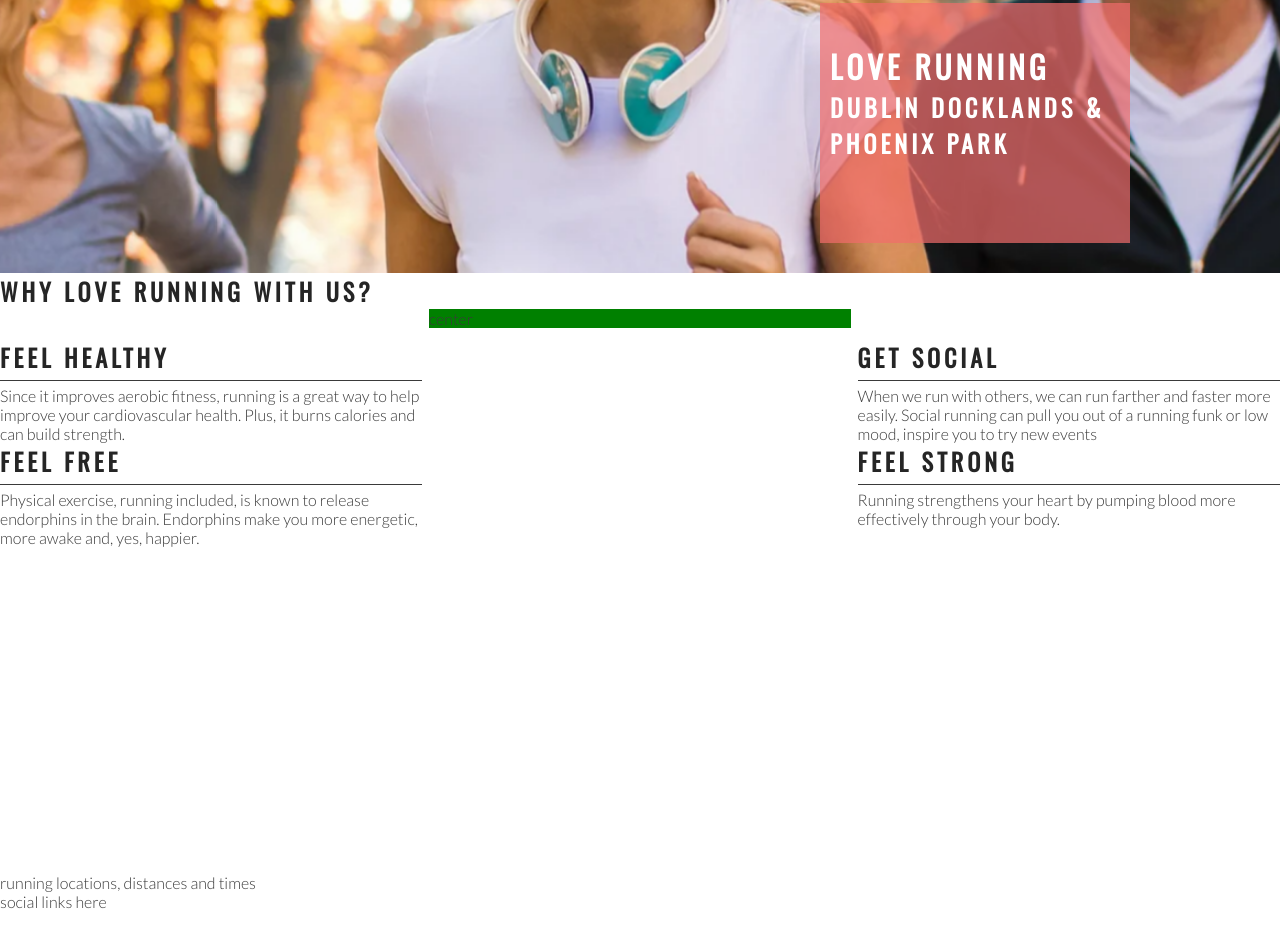
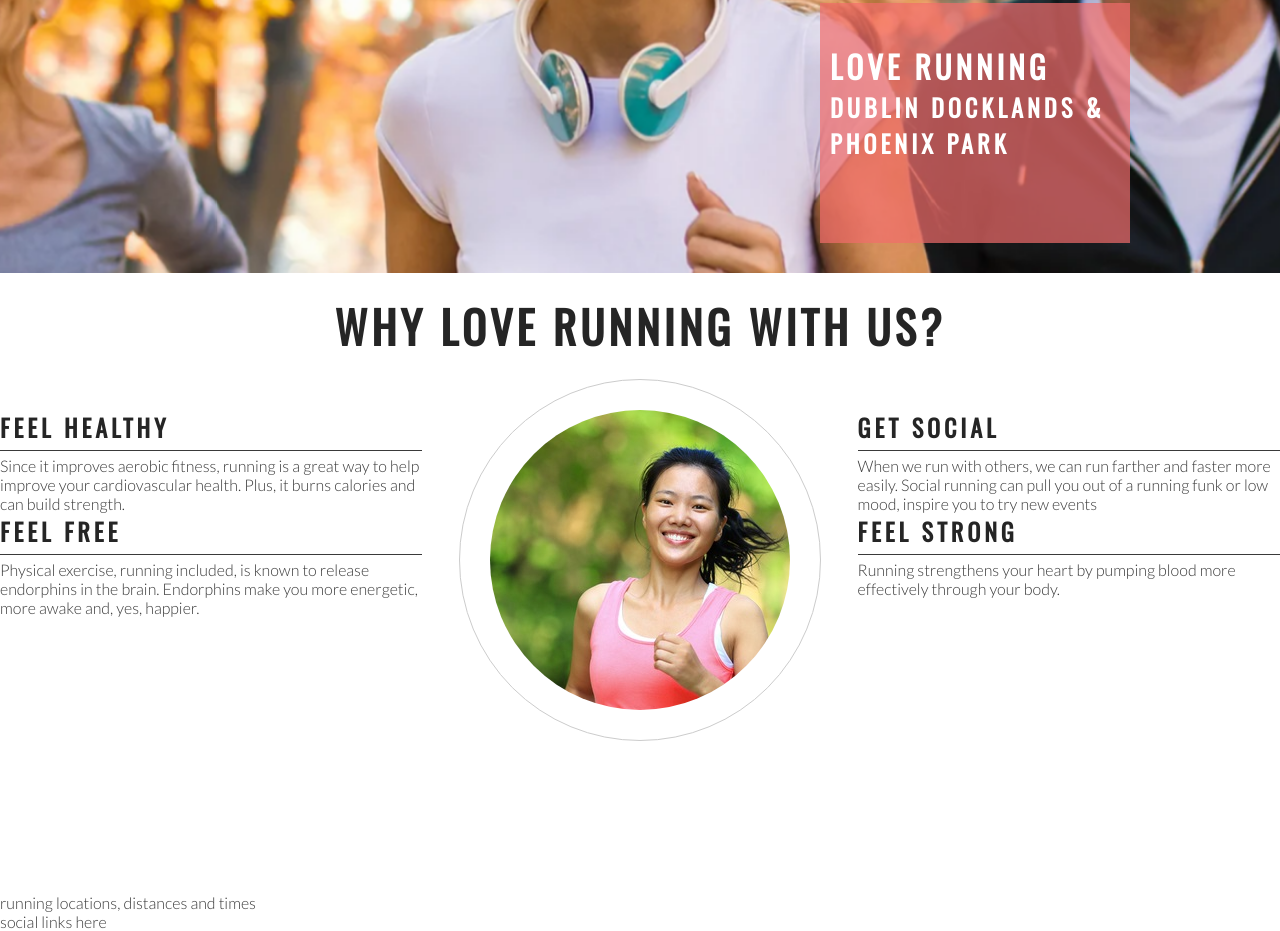
Before and after one commit to Jimmyjamjam13/love-running, a plain HTML site: page index.html in a window 1280 px wide. Shown: the part 402-1333 px from the top of the page. Drawn offline with nearby package versions, Linux system fonts and the light colour scheme.

Commit message:
add club ethos central image and style into a circle

```diff
--- a/assets/css/style.css
+++ b/assets/css/style.css
@@ -133,7 +133,6 @@ h1, h2 {
 #center-about {
     width: 33%;
     margin: 0 auto;
-    background-color: green;
 }
 
 hr {
@@ -161,6 +160,29 @@ hr {
 .right-about-heading h2 {
     text-align: right;
 }
+
 .right-about-heading p {
     text-align: right;
 }
+
+#welcome {
+    text-align: center;
+    margin: 20px 0;
+    font-size: 280%;
+}
+
+#circle-container {
+    width: 300px;
+    height: 300px;
+    padding: 30px;
+    border-style: solid;
+    border-color: #ccc;
+    border-width: 1px;
+    border-radius: 50%;
+    margin: 0 auto;
+}
+#circle-cover-bg {
+    background: url('../images/ethos-center-image.jpg');
+    height: 100%;
+    border-radius: 50%;
+}
--- a/index.html
+++ b/index.html
@@ -39,7 +39,7 @@
        </div>
     </section>
     <section  id="club-ethos">
-        <h1>Why Love Running With Us?</h1>
+        <h2 id="welcome">Why Love Running With Us?</h2>
         <div id="left-about">
             <div id="left-about-heading">
                 <h2>Feel Healthy</h2>
@@ -66,7 +66,11 @@
             <p>Running strengthens your heart by pumping blood more effectively through your body.
             </p>
         </div></div>
-        <div id="center-about">center</div>
+        <div id="center-about">
+            <div id="circle-container">
+                <div id="circle-cover-bg"></div>
+            </div>
+        </div>
     </section>
     <section>
         running locations, distances and times
```
Also changed, not shown: assets/images/ethos-center-image.jpg (added).
